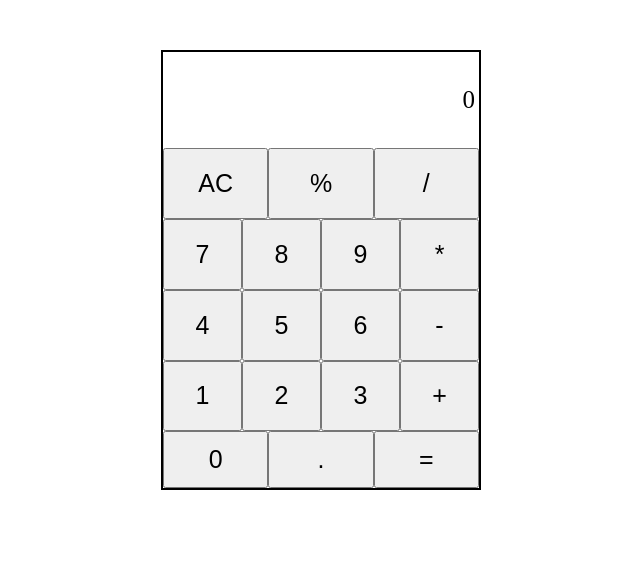
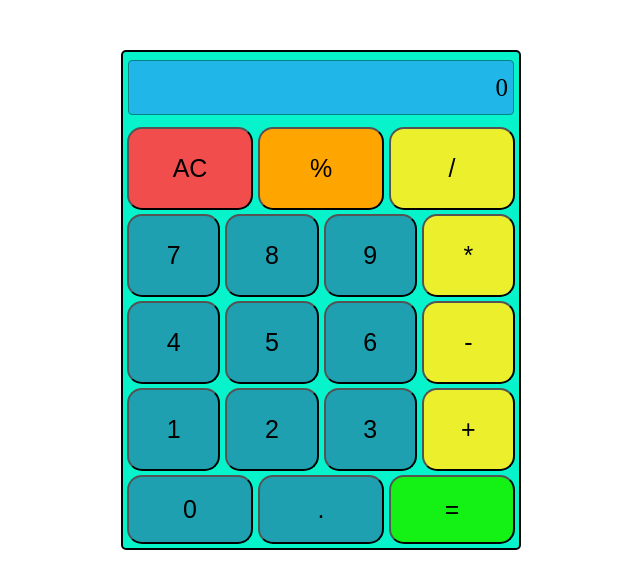
Before and after one commit to Just-AgA/calculator, a plain HTML site: page index.html in a window 1280 px wide. Shown: the whole page, without its empty margins (319-959 px from the left). Drawn offline with Linux system fonts and the light colour scheme.

Commit message:
Add final changes in style

```diff
--- a/styles.css
+++ b/styles.css
@@ -7,8 +7,9 @@
 
 .wrapper {
     border: 2px solid black;
-    width: 25vw;
-    height: 55vh;
+    border-radius: 5px;
+    width: 400px;
+    height: 500px;
     margin: 50px auto;
     display: flex;
     flex-direction: column;
@@ -23,11 +24,15 @@
 
 .upper, .middle, .lower, .clear, .lower-div {
     display: flex;
+    gap: 5px;
+    margin: 0 4px 4px 4px;
 }
 
 button{
     flex: 1;
     height: 100%;
+    border-radius: 15px;
+    cursor: pointer;
 }
 
 #zero {
@@ -42,17 +47,51 @@ button{
 }
 
 .display {
-    flex-grow: 0.5;
     display: flex;
     text-align: right;
     justify-content: end;
     align-items: center;
-    padding: 20px 4px;
+    padding: 8px 5px;
+    margin-bottom: 4px;
 }
 
 .clear div, .upper div, .middle div, .lower div {
-    flex-basis: 75%;
     text-align: center;
-    border: 1px solid black;
-    padding: 20px;
+    padding: 10px;
 }
+
+.result {
+    background-color: rgb(32, 182, 231);
+    width: 400px;
+    height: 55px;
+    display: flex;
+    justify-content: flex-end;
+    align-items: center;
+    padding-right: 5px;
+    border-radius: 4px;
+    border: 1px solid rgb(7, 129, 129);
+}
+
+.digit {
+    background-color: rgb(30, 160, 177);
+}
+
+div .operator {
+    background-color: rgb(236, 240, 44);
+}
+
+#equal {
+    background-color: rgb(20, 241, 20);
+}
+
+#clear-all {
+    background-color: rgb(241, 77, 77);
+}
+
+#percentage {
+    background-color: orange;
+}
+
+.square-view, .lower-div, .wrapper {
+    background-color: rgb(6, 243, 204);
+}
```
